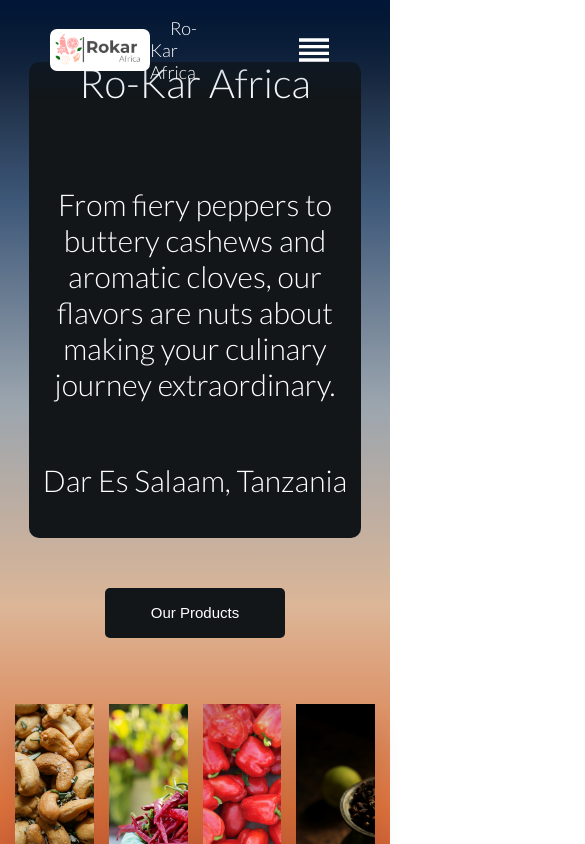
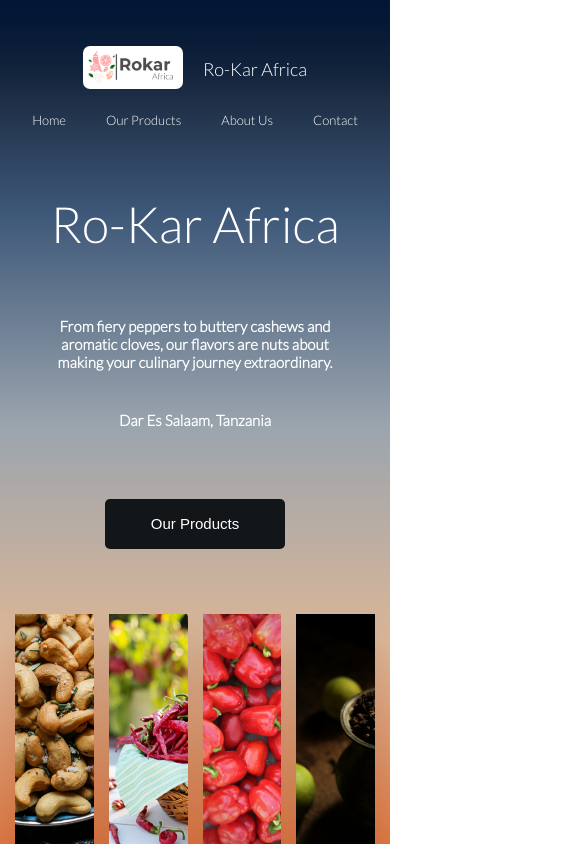
Before and after one commit to rodinKaradeniz/rokar-africa-client, a React (Create React App) app: page /products in a window 390 px wide. Shown: the top 844 px of the page, 585 px wide, since content can reach past the window. Built offline with nearby package versions, Linux system fonts and the light colour scheme.

Commit message:
updated small screen setups

```diff
--- a/src/components/Maps.jsx
+++ b/src/components/Maps.jsx
@@ -31,7 +31,7 @@
     <div>
       <GoogleMap
         mapContainerStyle={mapContainerStyle.data}
-        zoom={10}
+        zoom={15}
         center={center}
       >
         <MarkerF position={center} />
--- a/src/components/Navbar.jsx
+++ b/src/components/Navbar.jsx
@@ -1,30 +1,17 @@
-import React, { useState } from "react";
+import React from "react";
 import Logo from "../assets/logo.jpg";
 import { Link } from "react-router-dom";
-import ReorderIcon from "@mui/icons-material/Reorder";
 import "../styles/Navbar.css";
 
 export const Navbar = () => {
-  const [openLinks, setOpenLinks] = useState(false);
-
-  const toggleNavbar = () => {
-    setOpenLinks(!openLinks);
-  };
-
   return (
     <div className="navbar">
-      <div className="leftSide" id={openLinks ? "open" : "close"}>
+      <div className="leftSide">
         <Link to="/">
           <img src={Logo} alt="" />
         </Link>
         <div className="navbarTitle">
           <Link to="/">Ro-Kar Africa</Link>
-        </div>
-        <div className="hiddenLinks">
-          <Link to="/">Home</Link>
-          <Link to="/products">Our Products</Link>
-          <Link to="/about">About Us</Link>
-          <Link to="/contact">Contact</Link>
         </div>
       </div>
       <div className="rightSide">
@@ -32,9 +19,6 @@
         <Link to="/products">Our Products</Link>
         <Link to="/about">About Us</Link>
         <Link to="/contact">Contact</Link>
-        <button onClick={toggleNavbar}>
-          <ReorderIcon />
-        </button>
       </div>
     </div>
   );
--- a/src/pages/About.jsx
+++ b/src/pages/About.jsx
@@ -126,7 +126,7 @@
         </div>
       </div>
       <div className="faqSection">
-        <div className="faqSectionTitle">
+        <div className="faqSectionHeader">
           <h4 style={{ color: "white" }}> FAQ </h4>
           <h3 style={{ color: "white" }}> Frequently Asked Questions </h3>
         </div>
--- a/src/pages/Contact.jsx
+++ b/src/pages/Contact.jsx
@@ -9,24 +9,25 @@
   }, []);
 
   const mapContainerStyle = {
-    width: "500px",
-    height: "300px",
+    width: "350px",
+    height: "250px",
   };
 
   return (
     <div className="contact">
       <div className="contactHeader">
         <h1> Contact Us </h1>
-        <p>
+        <h4>
           If you require support or have any inquiries, please feel free to
-          submit the form below.
-        </p>
+          submit your message through the form below.
+        </h4>
       </div>
       <div className="contactBody">
         <div className="leftSide">
           <div className="leftSideInfo">
             <h2>Ro-Kar Africa</h2>
-            <p>Chole Road, Gate No: 99, Masaki, Dar Es Salaam, Tanzania</p>
+            <p>Chole Road, Gate No: 99, Masaki</p>
+            <p>Dar Es Salaam, Tanzania</p>
             <p>Phone: +255 752 777 708</p>
             <p>WhatsApp: +255 772 733 303</p>
             <p>rokarafrica@gmail.com</p>
--- a/src/pages/Home.jsx
+++ b/src/pages/Home.jsx
@@ -15,11 +15,11 @@
     <div className="home">
       <div className="headerContainer">
         <h1> Ro-Kar Africa </h1>
-        <p>
+        <h4>
           From fiery peppers to buttery cashews and aromatic cloves, our flavors
           are nuts about making your culinary journey extraordinary.
-        </p>
-        <p> Dar Es Salaam, Tanzania </p>
+        </h4>
+        <h4> Dar Es Salaam, Tanzania </h4>
       </div>
       <Link to="/products">
         <button> Our Products </button>
--- a/src/styles/About.css
+++ b/src/styles/About.css
@@ -132,3 +132,27 @@
   gap: 10px;
   padding: 20px;
 }
+
+@media only screen and (max-width: 850px) {
+  .ourValuesList {
+    width: 80%;
+    flex-direction: column;
+    justify-content: center;
+    align-items: center;
+    padding: 0px;
+  }
+
+  .faqSection {
+    flex-direction: column;
+    gap: 10px;
+  }
+
+  .faqSectionHeader {
+    align-items: center;
+    width: 80%;
+  }
+
+  .faqContainer {
+    width: 80%;
+  }
+}
--- a/src/styles/Contact.css
+++ b/src/styles/Contact.css
@@ -3,29 +3,31 @@
   flex: 50%;
   display: flex;
   flex-direction: column;
+  justify-content: center;
   align-items: center;
   padding-top: 200px;
-  padding-bottom: 200px;
+  padding-bottom: 100px;
   gap: 50px;
 }
 
 .contactHeader {
   width: 80%;
   display: flex;
-  flex-flow: column nowrap;
+  flex-direction: column;
   align-items: center;
   text-align: center;
+  margin-bottom: 50px;
 }
 
 .contactBody {
   width: 80%;
-  height: 80vh;
+  /* height: 80vh; */
   display: flex;
   flex-direction: row;
 }
 
-.contact .leftSide {
-  height: 90vh;
+.contactBody .leftSide {
+  /* height: 90vh; */
   flex: 50%;
   display: flex;
   flex-direction: column;
@@ -47,6 +49,7 @@
 
 .leftSideInfo p {
   color: black;
+  margin-top: 1px;
 }
 
 .contact .rightSide {
@@ -63,5 +66,15 @@
   display: flex;
   flex-direction: column;
   align-items: center;
-  margin-top: 60px;
+  margin: 50px;
 }
+
+@media only screen and (max-width: 850px) {
+  .contactBody {
+    width: 80%;
+    flex-direction: column;
+    justify-content: center;
+    align-items: center;
+    padding: 0px;
+  }
+}
--- a/src/styles/Footer.css
+++ b/src/styles/Footer.css
@@ -4,6 +4,7 @@
   display: flex;
   flex-direction: column;
   justify-content: center;
+  margin-top: 100px;
 }
 
 .footer p {
@@ -13,7 +14,7 @@
 
 .footerEnd {
   background-color: white;
-  padding-left: 130px;
+  padding-left: 50px;
 }
 
 .footerEnd p {
@@ -26,6 +27,7 @@
   gap: 80px;
   justify-content: center;
   align-items: center;
+  padding-bottom: 20px;
 }
 
 .footerSection {
@@ -82,3 +84,19 @@
 .footerLinks a:hover {
   transform: scale(1.1); /* Scale the element on hover */
 }
+
+@media only screen and (min-width: 1000px) {
+  .footerLinks {
+    display: inherit;
+  }
+}
+
+@media only screen and (max-width: 1000px) {
+  .footerLinks {
+    display: none;
+  }
+
+  .footerContent {
+    gap: 25px;
+  }
+}
--- a/src/styles/Home.css
+++ b/src/styles/Home.css
@@ -5,8 +5,6 @@
   flex-direction: column;
   gap: 50px;
   align-items: center;
-  background-position: center;
-  background-repeat: no-repeat;
   padding-top: 150px;
   padding-bottom: 100px;
 }
@@ -69,6 +67,7 @@
 
 .home .collageBox > span {
   font-size: 2vh;
+  color: white;
   display: block;
   text-align: center;
   height: 5vh;
@@ -85,67 +84,6 @@
   height: 100%;
 }
 
-.homeImages {
-  display: grid;
-  width: 50%;
-  grid-template-columns: minmax(10px, 1fr) 2fr 2fr 1fr 2fr 2fr;
-  grid-template-rows: 10% 50% 2% 5% 25% 5% 5%;
-  /* animation: fade-in 1.5s linear; */
-}
-
-.homeImages .image1 {
-  background-color: rgba(255, 255, 255, 0.2);
-  justify-content: center;
-  align-items: center;
-  width: 100%;
-  height: auto;
-  border-radius: 25px;
-  grid-column-start: 3;
-  grid-column-end: 6;
-  grid-row-start: 2;
-  grid-row-end: 4;
-}
-
-.homeImages .image1:hover {
-  box-shadow: 0px 3px 15px rgba(0, 0, 0, 0.5);
-  transition: 0.7s ease-in;
-  scale: 1.05;
-}
-
-.homeImages .image2 {
-  background-color: blue;
-  width: 100%;
-  height: auto;
-  border-radius: 25px;
-  grid-column-start: 2;
-  grid-column-end: 4;
-  grid-row-start: 4;
-  grid-row-end: 6;
-}
-
-.homeImages .image2:hover {
-  box-shadow: 0px 3px 15px rgba(0, 0, 0, 0.5);
-  transition: 0.7s ease-in;
-  scale: 1.05;
-}
-
-.homeImages .image3 {
-  background-color: blue;
-  width: 100%;
-  height: auto;
-  border-radius: 25px;
-  grid-column-start: 5;
-  grid-column-end: 7;
-  grid-row-start: 5;
-  grid-row-end: 7;
-}
-
-.homeImages .image3:hover {
-  box-shadow: 0px 3px 15px rgba(0, 0, 0, 0.5);
-  transition: 0.7s ease-in;
-  scale: 1.05;
-}
-
 @keyframes fade-in {
   0% {
     opacity: 0;
@@ -157,45 +95,3 @@
     padding-top: 0;
   }
 }
-
-@media only screen and (max-width: 650px) {
-  .home {
-    justify-content: center;
-    align-items: center;
-  }
-
-  .headerContainer {
-    margin-left: 0px;
-    border-radius: 10px;
-    padding: 10px;
-    width: 80%;
-    display: flex;
-    justify-content: center;
-    align-items: center;
-    flex-direction: column;
-    background-color: #121619;
-    color: white;
-  }
-
-  .headerContainer h1 {
-    font-size: 40px;
-    height: 30px;
-    color: white;
-  }
-
-  .headerContainer p {
-    font-size: 30px;
-    color: white;
-  }
-
-  .headerContainer button {
-    background-color: white;
-    color: #121619;
-    margin-bottom: 30px;
-  }
-
-  .headerContainer button:hover {
-    background-color: rgb(225, 225, 225);
-    color: #121619;
-  }
-}
--- a/src/styles/Navbar.css
+++ b/src/styles/Navbar.css
@@ -22,7 +22,7 @@
 }
 
 .navbar .leftSide {
-  flex: 50%;
+  flex: 40%;
   height: 100%;
   display: flex;
   align-items: center;
@@ -35,11 +35,12 @@
 }
 
 .navbar .rightSide {
-  flex: 50%;
+  flex: 60%;
   height: 100%;
   display: flex;
   align-items: center;
-  justify-content: center;
+  justify-content: right;
+  padding-right: 100px;
 }
 
 .navbar .rightSide a {
@@ -68,72 +69,19 @@
   transform: scale(1.1); /* Scale the element on hover */
 }
 
-.navbar .rightSide button {
-  background-color: transparent;
-  border: none;
-  color: white;
-  cursor: pointer;
-}
+@media only screen and (max-width: 850px) {
+  .navbar {
+    flex-direction: column;
+    justify-content: center;
+    align-items: center;
+  }
 
-.navbar .rightSide svg {
-  font-size: 40px;
-}
-
-.navbar #open {
-  padding-left: 0px;
-}
-.navbar #open img {
-  display: none;
-}
-
-.navbar #close img {
-  display: inherit;
-}
-
-.navbar #open .hiddenLinks {
-  display: inherit;
-  margin-left: 30px;
-}
-
-.navbar #close .hiddenLinks {
-  display: none;
-}
-
-.navbar #open a {
-  width: 70px;
-  margin: 5px;
-}
-
-@media only screen and (max-width: 900px) {
-  .navbar .rightSide a {
-    width: 70px;
-  }
   .navbar .leftSide {
-    padding-left: 50px;
-  }
-}
-
-@media only screen and (max-width: 1000px) {
-  .navbar .rightSide a {
-    display: none;
+    padding-left: 0px;
+    padding-top: 100px;
   }
 
   .navbar .rightSide {
-    justify-content: flex-end;
-    padding-right: 50px;
-  }
-
-  .navbar .rightSide button {
-    display: inherit;
+    padding-right: 0px;
   }
 }
-
-@media only screen and (min-width: 1000px) {
-  .navbar .rightSide button {
-    display: none;
-  }
-
-  .hiddenLinks {
-    display: none;
-  }
-}
--- a/src/styles/Products.css
+++ b/src/styles/Products.css
@@ -13,8 +13,13 @@
 
 /* Intro Section Styles */
 .productsIntro {
+  padding-top: 50px;
+  width: 80%;
+  display: flex;
+  flex-direction: column;
+  justify-content: center;
   text-align: center;
-  margin-bottom: 30px;
+  margin-bottom: 50px;
 }
 
 /* Product List Styles */
@@ -88,3 +93,14 @@
 .productInfo p {
   color: #444;
 }
+
+@media only screen and (max-width: 850px) {
+  .productItem {
+    flex-direction: column;
+    align-items: center;
+  }
+
+  .productImageContainer {
+    margin-bottom: 5px;
+  }
+}
```
